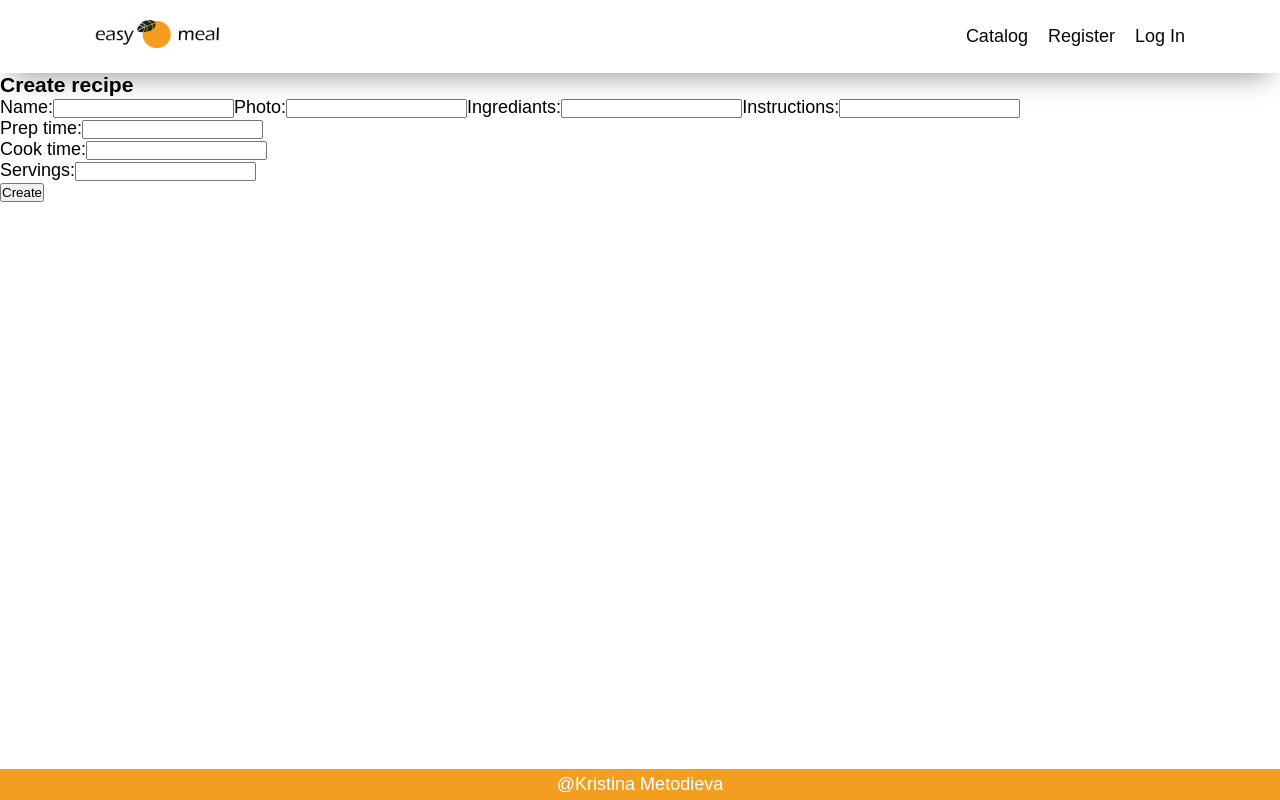
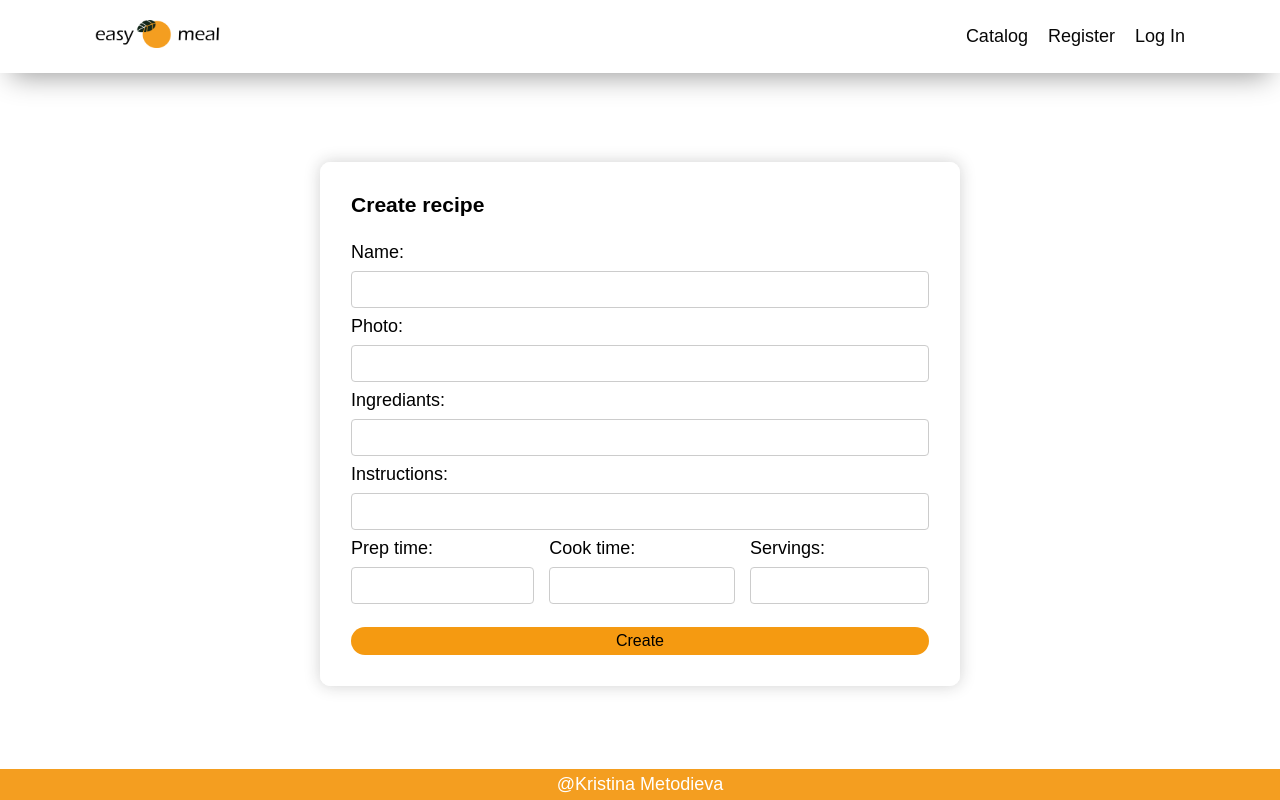
Before and after one commit to Krissttina/easymeal, an Angular app in the folder easymeal/: page /create in a window 1280 px wide. Built offline with nearby package versions, Linux system fonts and the light colour scheme.

Commit message:
create page style

```diff
--- a/easymeal/src/app/create/create.component.css
+++ b/easymeal/src/app/create/create.component.css
@@ -0,0 +1,59 @@
+/*body*/
+
+main{
+    background: linear-gradient(#F49E20, #fffbf4);
+}
+
+
+.container {
+    border-radius: 10px;
+    position: absolute;
+    top: 53%;
+    left: 50%;
+
+    padding: 30px;
+    transform: translate(-50%, -50%);
+    background: rgba(255, 255, 255, 0.133);
+
+    border: 1px solid #fff;
+    box-shadow: 0 0 16px 0 rgba(29, 29, 29, 0.203);
+}
+
+ul {
+    display: flex;
+    gap: 15px;}
+
+h3 {
+    padding-bottom: 25px;
+}
+
+form {
+    display: inline-grid;
+}
+
+input,
+select {
+    width: 100%;
+    padding: 10px 20px;
+    margin: 8px 0;
+    border: 1px solid #ccc;
+    border-radius: 4px;
+}
+
+li {
+    list-style-type: none
+}
+
+button {
+    margin-top: 15px;
+    padding: 5px 10px;
+    border-radius: 15px;
+    border: none;
+    font-size: 16px;
+    background-color: #f59a11;
+}
+
+button:hover {
+    background-color: #F49E20;
+    cursor: pointer;
+}
```
